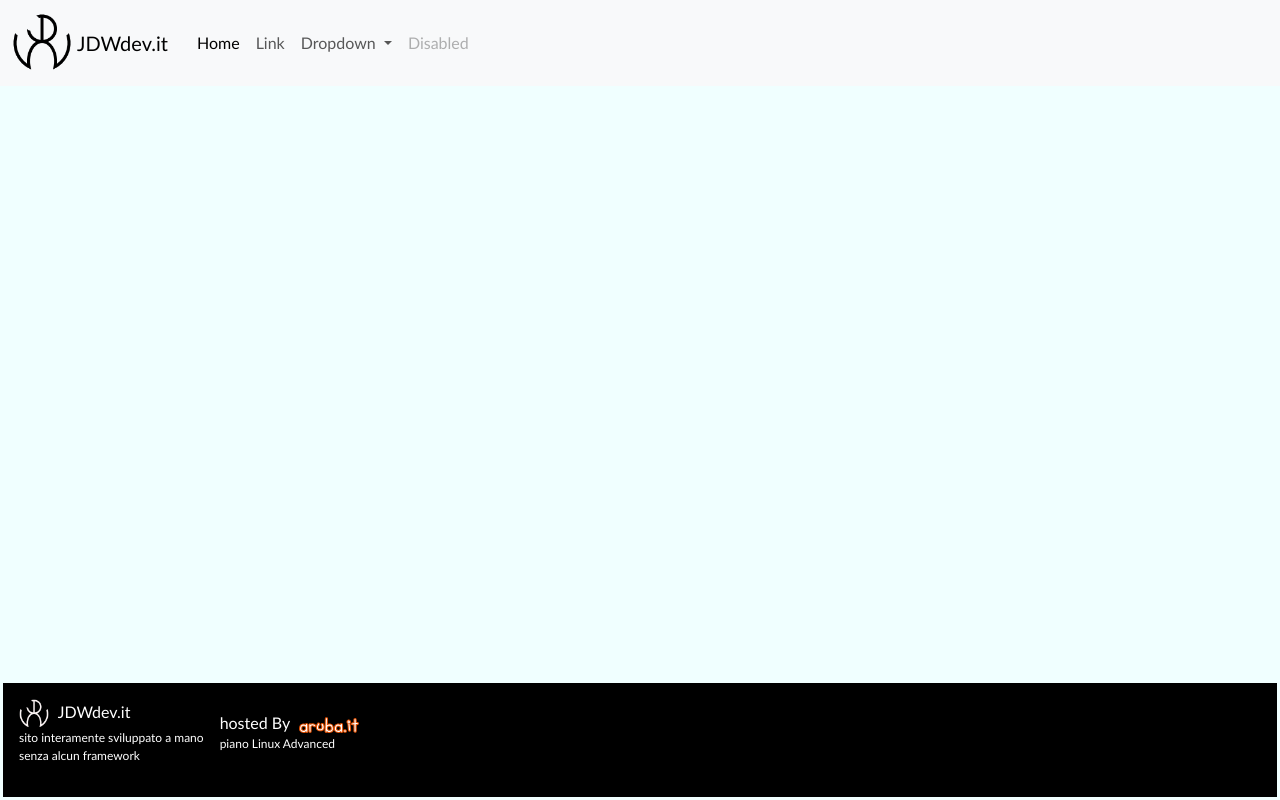
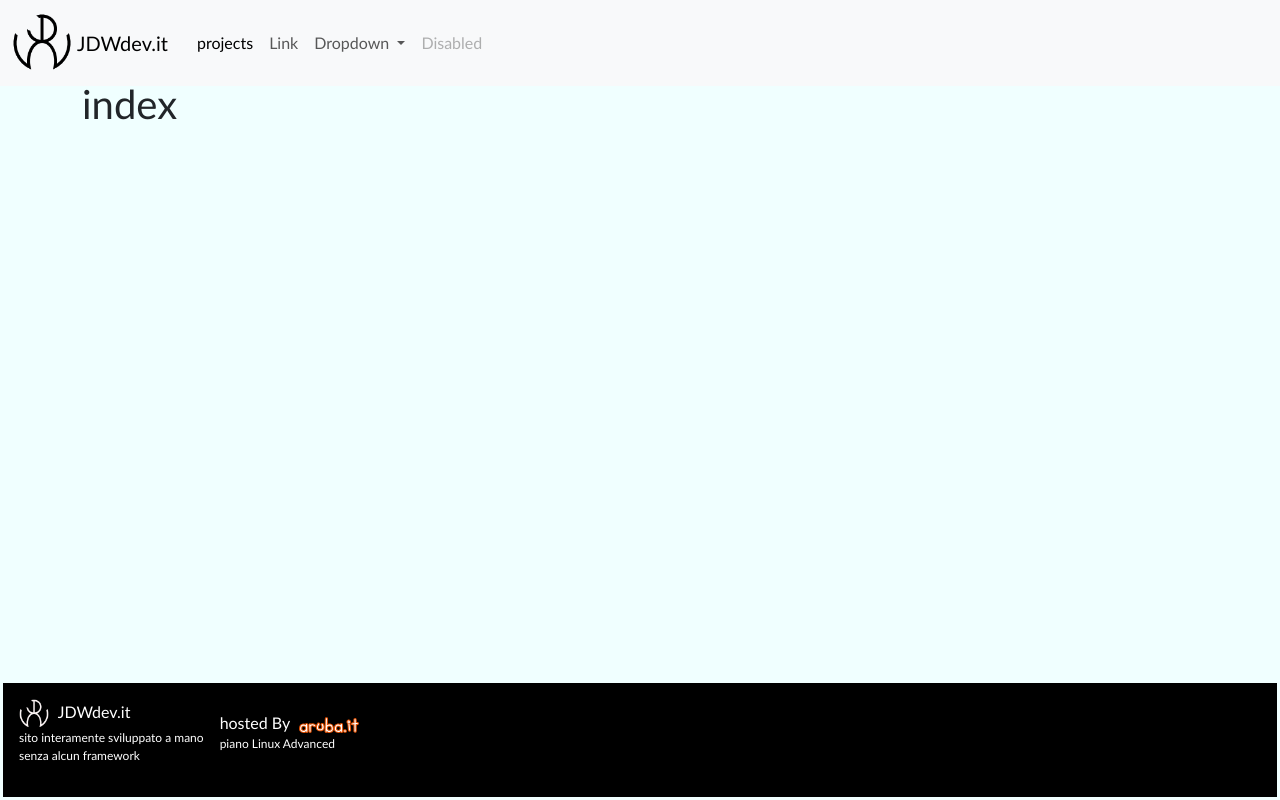
Before and after one commit to DamianoMura/prova-layout-php, a PHP site: page / in a window 1280 px wide. Run offline with PHP 8.4, Linux system fonts and the light colour scheme.

Commit message:
[upd] we manage to show all the layout as default, where the main is pointing to the index of the folder views

```diff
--- a/core/pageHandler.php
+++ /dev/null
@@ -1,2 +0,0 @@
-<?php
-$serverPath = realpath($_SERVER["DOCUMENT_ROOT"]);
--- a/index.php
+++ b/index.php
@@ -16,7 +16,6 @@
 
 <body>
   <?php include 'layout.php'; ?>
-
   <script src="https://cdn.jsdelivr.net/npm/bootstrap@5.3.7/dist/js/bootstrap.bundle.min.js" integrity="sha384-ndDqU0Gzau9qJ1lfW4pNLlhNTkCfHzAVBReH9diLvGRem5+R9g2FzA8ZGN954O5Q" crossorigin="anonymous"></script>
   <script src="assets/js/script.js"></script>
 </body>
--- a/layout.php
+++ b/layout.php
@@ -1,14 +1,27 @@
 <?php
-echo "<header>";
-include "resources/layout/header.html";
-echo "</header>";
-echo "<main>";
-// include "resources/views/index.php";
+include realpath($_SERVER["DOCUMENT_ROOT"]) . "\\pageHandler.php";
+$path = 'index';
 
-echo "</main>";
+?>
+<header>
+  <?php
 
+  URLBuilder('header');
 
+  // include $path;
+  ?>
+</header>
+<main id="views">
+  <?php
 
-echo "<footer>";
-include "resources/layout/footer.html";
-echo "</footer>";
+  URLBuilder($path);
+
+  // include $path;
+  ?>
+</main>
+<footer>
+  <?php
+  URLBuilder('footer');
+
+  ?>
+</footer>
--- /dev/null
+++ b/pageHandler.php
@@ -0,0 +1,18 @@
+<?php
+//global variables
+global $lastView;
+
+
+function URLBuilder($view)
+{
+
+
+  if ($view === 'header' || $view === 'footer') {
+    $url = realpath($_SERVER["DOCUMENT_ROOT"]) . "\\resources\\layout\\" . $view . ".php";
+  } else {
+    $url = realpath($_SERVER["DOCUMENT_ROOT"]) . "\\resources\\views\\" . $view . ".php";
+  }
+  include $url;
+}
+
+function changePath() {}
--- a/resources/layout/header.html
+++ b/resources/layout/header.php
@@ -1,5 +1,3 @@
-
-
 <nav class="navbar navbar-expand-lg bg-body-tertiary">
   <div class="container-fluid">
     <a class="navbar-brand" href="#">
@@ -17,7 +15,7 @@
     <div class="collapse navbar-collapse" id="navbarSupportedContent">
       <ul class="navbar-nav me-auto mb-2 mb-lg-0">
         <li class="nav-item">
-          <a class="nav-link active" aria-current="page" href="#">Home</a>
+          <a class="nav-link active" aria-current="page" href="#">projects</a>
         </li>
         <li class="nav-item">
           <a class="nav-link" href="#">Link</a>
@@ -30,7 +28,9 @@
           <ul class="dropdown-menu">
             <li><a class="dropdown-item" href="#">Action</a></li>
             <li><a class="dropdown-item" href="#">Another action</a></li>
-            <li><hr class="dropdown-divider"></li>
+            <li>
+              <hr class="dropdown-divider">
+            </li>
             <li><a class="dropdown-item" href="#">Something else here</a></li>
           </ul>
         </li>
--- a/resources/views/index.php
+++ b/resources/views/index.php
@@ -1 +1,3 @@
-<?php
+<div class="container bg-body-primary h-100 w-100">
+  <h1>index</h1>
+</div>
--- /dev/null
+++ b/resources/views/projects.php
@@ -0,0 +1,3 @@
+<div class="container bg-body-success h-100 w-100">
+  <h1>projects</h1>
+</div>
```
Also changed, not shown: resources/layout/footer.php (line endings or trailing spaces), 1 other file.
